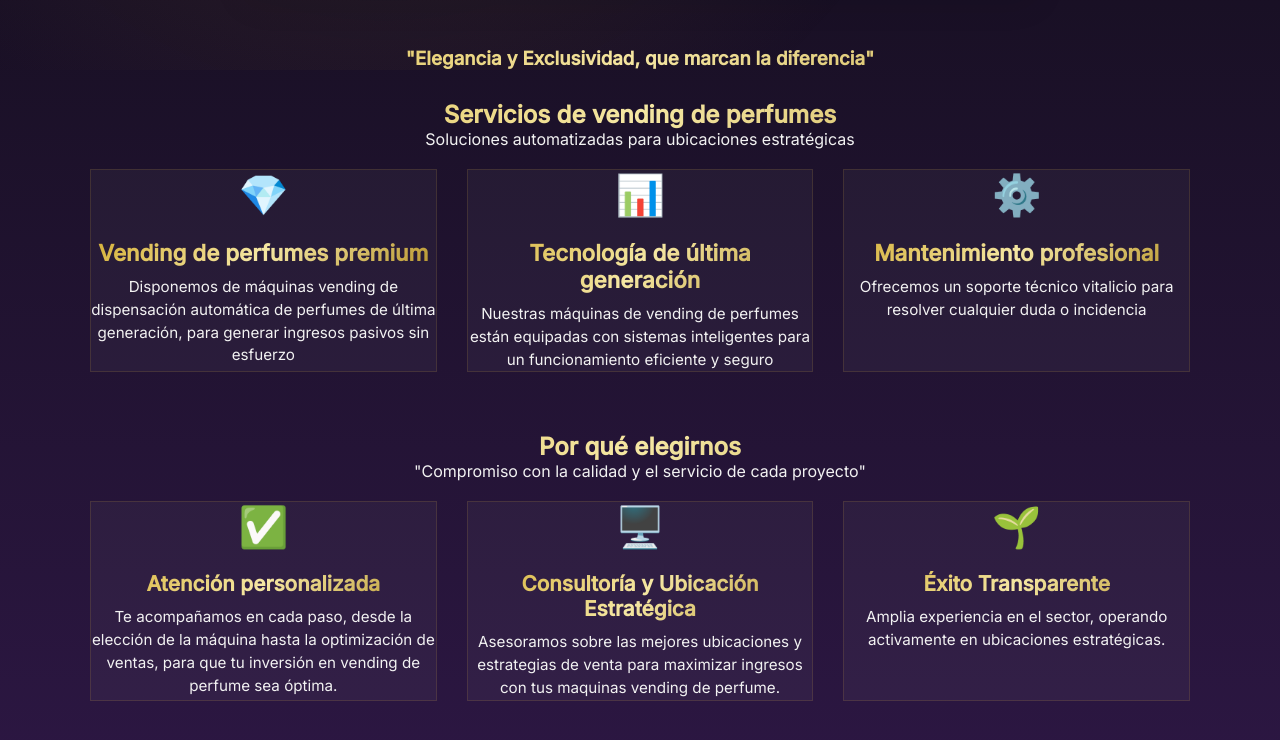
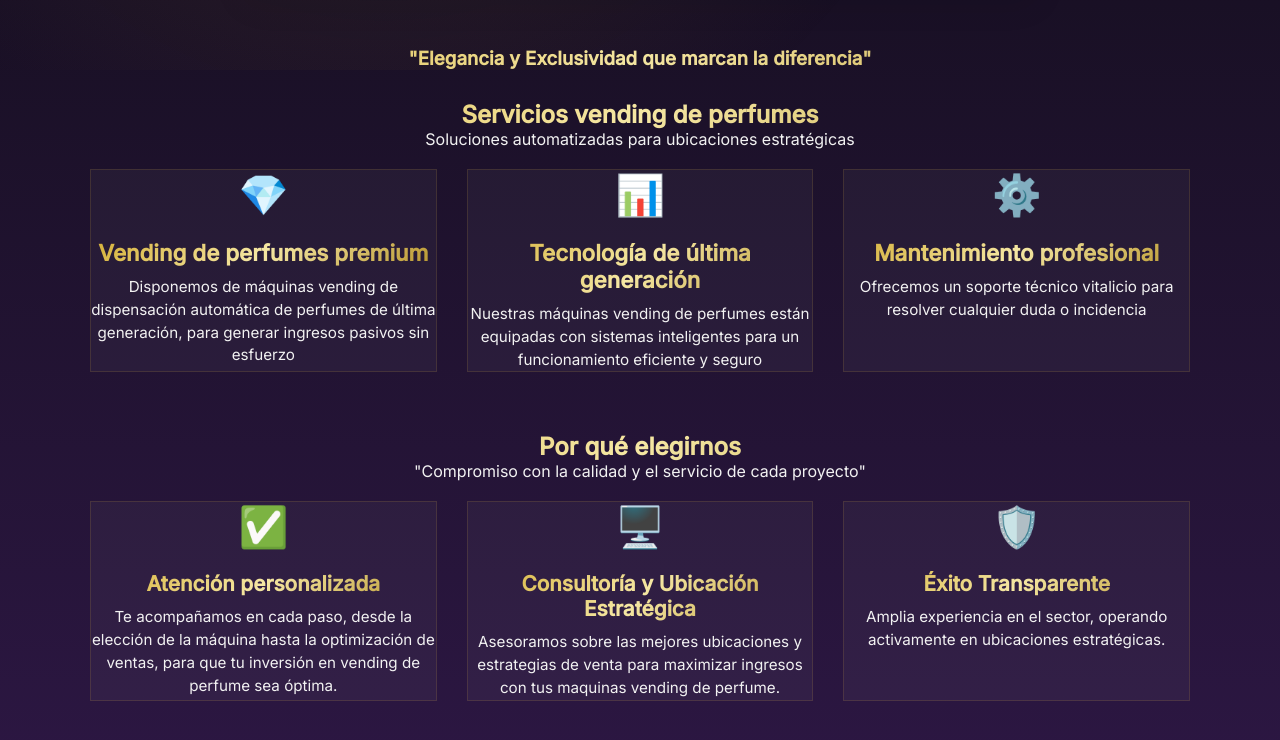
Before and after one commit to josedomingues94/meraki, a plain HTML site: page index.html in a window 1280 px wide. Shown: the part 568-1308 px from the top of the page. Drawn offline with nearby package versions, Linux system fonts and the light colour scheme.

Commit message:
feat: update html

```diff
--- a/index.html
+++ b/index.html
@@ -17,12 +17,10 @@
     <title>Meraki | Vending de Perfume Premium</title>
 
      <!-- FONTS -->
-  <link rel="preconnect" href="https://fonts.googleapis.com">
-  <link rel="preconnect" href="https://fonts.gstatic.com" crossorigin>
-  <link href="https://fonts.googleapis.com/css2?family=Playfair+Display:wght@500;600;700&family=Inter:wght@300;400;500&display=swap" rel="stylesheet">
-
+    <link rel="preconnect" href="https://fonts.googleapis.com">
+    <link rel="preconnect" href="https://fonts.gstatic.com" crossorigin>
+    <link href="https://fonts.googleapis.com/css2?family=Playfair+Display:wght@500;600;700&family=Inter:wght@300;400;500&display=swap" rel="stylesheet">
     <link rel="stylesheet" href="css/styles.css">
-
   </head>
 
   <body>
@@ -31,7 +29,7 @@
       <!-- HERO -->
       <section class="hero">
         <div class="hero-content" data-aos="fade-up">
-          <h1>MERAKI Perfums Vending</h1>
+          <h1 class="site-title">MERAKI Perfums Vending</h1>
           <h2>“Donde el Aroma se convierte en valor”</h2>
           <!-- CARROUSEL -->
           <section class="section carousel-section">
@@ -54,14 +52,14 @@
               <button class="carousel-btn next">›</button>
             </div>
           </section>
-          <h3>"Elegancia y Exclusividad, que marcan la diferencia"</h3>
+          <h3>"Elegancia y Exclusividad que marcan la diferencia"</h3>
         </div>
       </section>
 
       <!-- SERVICIOS -->
       <section class="section">
        <header>
-        <h2>Servicios de vending de perfumes</h2>
+        <h2>Servicios vending de perfumes</h2>
         <p>Soluciones automatizadas para ubicaciones estratégicas</p>
       </header>
       <div class="services-list container">
@@ -73,7 +71,7 @@
         <article class="service-card reveal" data-delay="200">
           <div class="icon">📊</div>
           <h3>Tecnología de última generación</h3>
-          <p>Nuestras máquinas de vending de perfumes están equipadas con sistemas inteligentes para un funcionamiento eficiente y seguro</p>
+          <p>Nuestras máquinas vending de perfumes están equipadas con sistemas inteligentes para un funcionamiento eficiente y seguro</p>
         </article>
         <article class="service-card reveal" data-delay="100">
           <div class="icon">⚙️</div>
@@ -102,7 +100,7 @@
           <p>Asesoramos sobre las mejores ubicaciones y estrategias de venta para maximizar ingresos con tus maquinas vending de perfume.</p>
         </article>
         <article class="advantage-card reveal" data-delay="200">
-          <div class="adv-icon">🌱</div>
+          <div class="adv-icon">🛡️</div>
           <h3>Éxito Transparente</h3>
           <p>Amplia experiencia en el sector, operando activamente en ubicaciones estratégicas.</p>
         </article>
```
